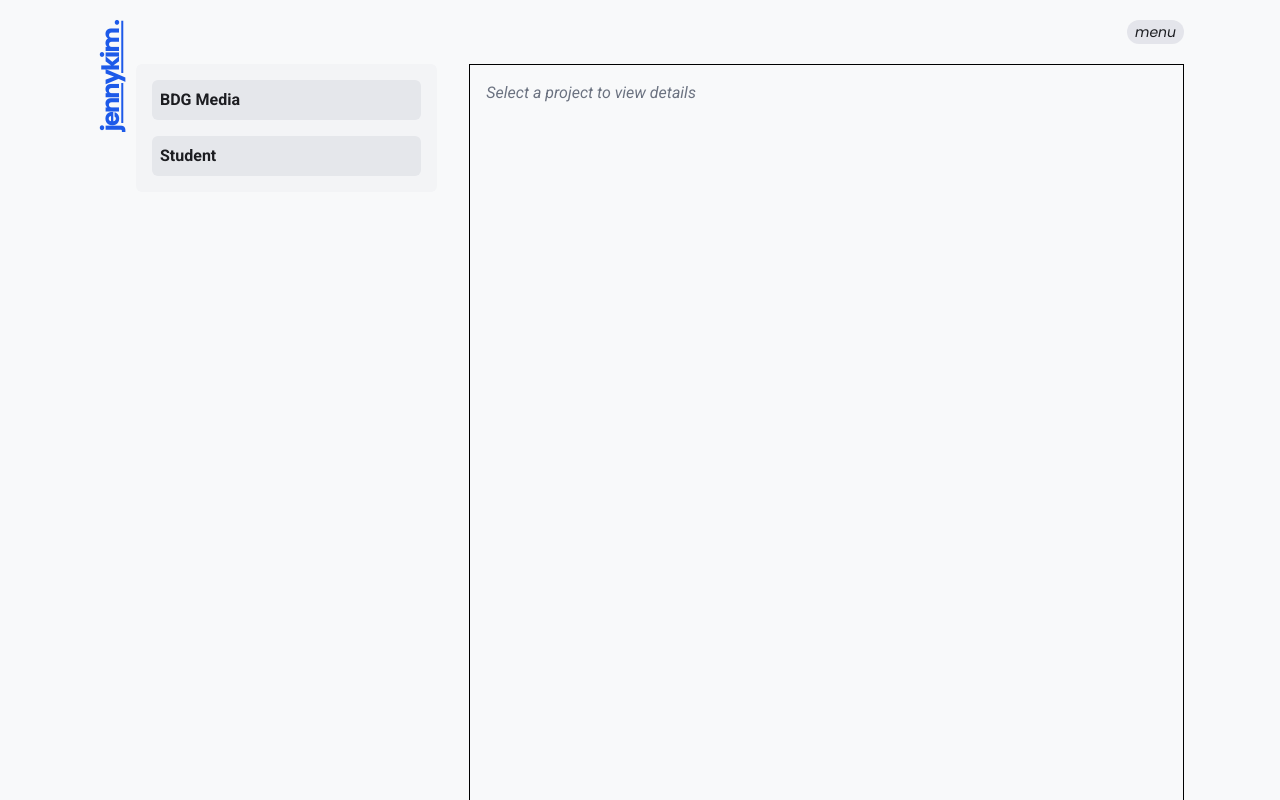
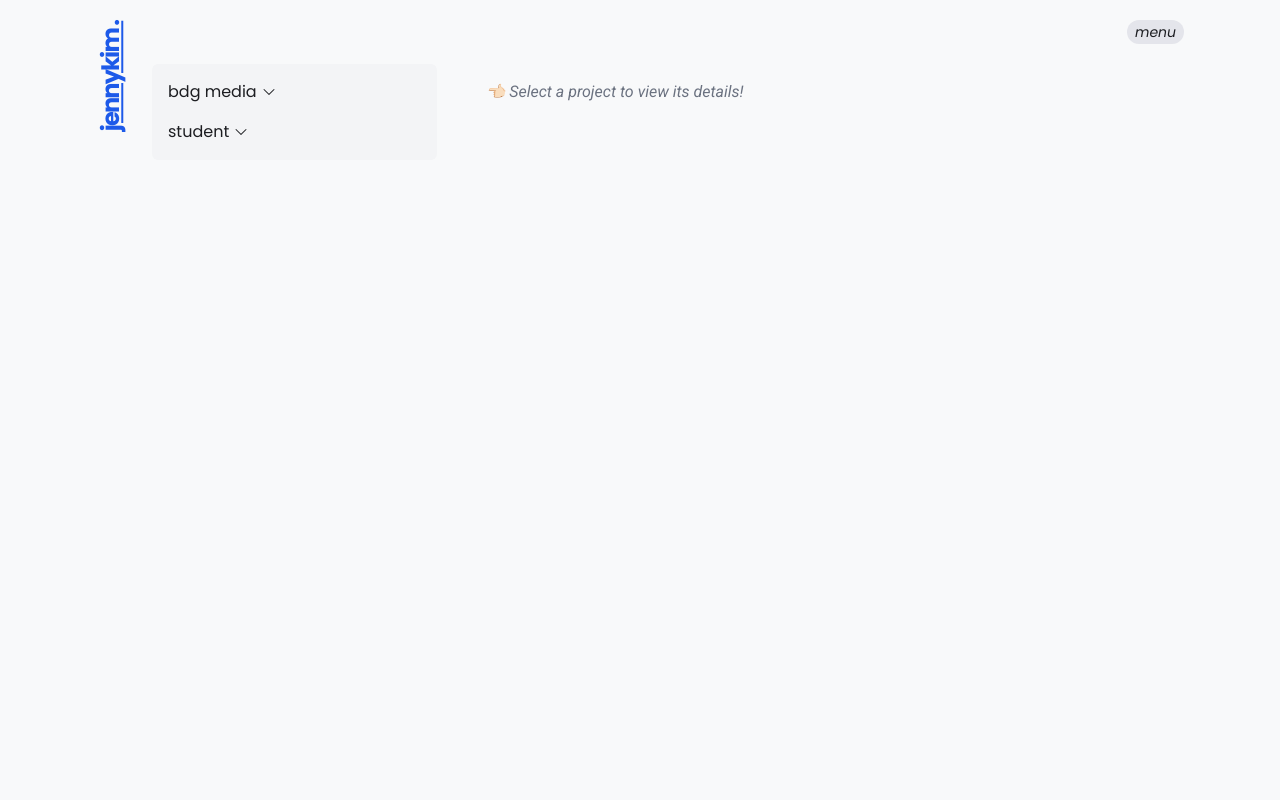
Before and after one commit to kim-jenny5/my-portfolio-site, a React (Create React App) app: page /projects in a window 1280 px wide. Shown: the top 800 px of the page. Built offline with nearby package versions, Linux system fonts and the light colour scheme.

Commit message:
set side panel for desktop and up

```diff
--- a/package.json
+++ b/package.json
@@ -10,7 +10,6 @@
 		"motion": "^12.16.0",
 		"react": "^18.3.1",
 		"react-dom": "^18.3.1",
-		"react-modal": "^3.16.3",
 		"react-responsive": "^10.0.0",
 		"react-router-dom": "^6.23.1",
 		"react-scripts": "^5.0.1",
--- a/src/App.js
+++ b/src/App.js
@@ -1,6 +1,5 @@
 import { useState } from 'react';
 import { Routes, Route, useLocation } from 'react-router-dom';
-import Modal from 'react-modal';
 import Header from './components/Header';
 import Footer from './components/Footer';
 import Home from './views/Home';
@@ -8,8 +7,6 @@ import About from './views/About';
 import Contact from './views/Contact';
 import Projects from './views/Projects';
 import SpotifyPlayer from './components/SpotifyPlayer';
-
-Modal.setAppElement('#root');
 
 export default function App() {
 	const [isMenuOpen, setIsMenuOpen] = useState(false);
--- a/src/components/Header.js
+++ b/src/components/Header.js
@@ -32,7 +32,7 @@ export default function Header({
 						isMenuOpen
 							? 'z-50 opacity-100 translate-y-1/3'
 							: 'z-0 opacity-0 pointer-events-none'
-					} absolute top-0 -right-2 bg-mist w-[150px] h-fit flex flex-col gap-y-1 items-end font-poppins text-sm shadow-lg p-4 transition duration-700 ease-in-out`}
+					} absolute top-0 -right-2 bg-mist w-[150px] h-fit flex flex-col gap-y-1 items-end font-poppins text-sm shadow-lg p-4 transition duration-700 ease-in-out rounded-md`}
 				/>
 			</>
 		</header>
--- /dev/null
+++ b/src/components/ProjectMenu.js
@@ -0,0 +1 @@
+export default function ProjectMenu() {}
--- a/src/views/Projects.js
+++ b/src/views/Projects.js
@@ -1,14 +1,9 @@
 import { useState } from 'react';
-// import Modal from 'react-modal';
 import pilim from '../assets/projects/pilim.png';
 import my_travelogue from '../assets/projects/my_travelogue.png';
 import my_daily_journal from '../assets/projects/my_daily_journal.png';
 import tableau_dambiance from '../assets/projects/tableau_dambiance.png';
-import {
-	ChevronUpIcon,
-	ChevronDownIcon,
-	ArrowTurnDownRightIcon
-} from '@heroicons/react/24/solid';
+import { ChevronUpIcon, ChevronDownIcon } from '@heroicons/react/24/solid';
 
 const PROJECTS = [
 	{
@@ -44,30 +39,38 @@ export default function Projects() {
 
 	return (
 		<>
-			<div className='col-start-1 col-span-4 row-start-full ml-10'>
+			<div className='col-start-1 col-span-full row-start-1 row-span-2 tabletLandscape:col-start-1 tabletLandscape:col-span-4 tabletLandscape:row-start-full ml-14 font-poppins'>
 				<div className='rounded-md bg-gray-100 p-4'>
 					<div className='space-y-4'>
 						{PROJECTS.map((group) => (
-							<div key={group.name}>
+							<div key={group.name} className='lowercase select-none'>
 								<div
 									onClick={() => toggleItem(group.name, setExpandedProjects)}
-									className='cursor-pointer font-semibold p-2 bg-gray-200 rounded-md hover:bg-gray-300 select-none'
+									className='flex items-center cursor-pointer hover:text-orion'
 								>
 									{group.name}
+									{expandedProjects[group.name] ? (
+										<ChevronUpIcon width={16} className='ml-1' />
+									) : (
+										<ChevronDownIcon width={16} className='ml-1' />
+									)}
 								</div>
 								{expandedProjects[group.name] && (
 									<div className='ml-4 mt-2 space-y-2'>
 										{group.projects.map((project, idx) => (
 											<div
 												key={idx}
-												className='cursor-pointer p-2 bg-gray-100 rounded select-none'
+												className='cursor-pointer'
 												onClick={() =>
 													project.sub
 														? toggleItem(project.name, setExpandedSubProjects)
 														: setSelectedProject(project)
 												}
 											>
-												<div className='flex items-center'>
+												<div className='relative flex items-center hover:text-orion'>
+													{selectedProject === project && (
+														<span className='absolute -left-3 w-1.5 h-1.5 bg-black rounded-full'></span>
+													)}
 													{project.name}
 													{project.sub &&
 														(expandedSubProjects[project.name] ? (
@@ -77,21 +80,25 @@ export default function Projects() {
 														))}
 												</div>
 												{project.sub && expandedSubProjects[project.name] && (
-													<ul className='list-none text-sm text-gray-700'>
+													<div className='text-sm text-gray-700 ml-4 mt-2 space-y-2'>
 														{project.sub.map((subProject, idx) => (
-															<li
+															<div
 																key={idx}
-																className='flex items-start gap-x-1 select-none'
+																className='cursor-pointer hover:text-orion'
 																onClick={(e) => {
 																	e.stopPropagation();
 																	setSelectedProject(subProject);
 																}}
 															>
-																<ArrowTurnDownRightIcon width={16} />
-																{subProject.name}
-															</li>
+																<div className='relative flex items-center'>
+																	{selectedProject === subProject && (
+																		<span className='absolute -left-3 w-1.5 h-1.5 bg-black rounded-full'></span>
+																	)}
+																	{subProject.name}
+																</div>
+															</div>
 														))}
-													</ul>
+													</div>
 												)}
 											</div>
 										))}
@@ -102,7 +109,7 @@ export default function Projects() {
 					</div>
 				</div>
 			</div>
-			<div className='col-start-5 col-span-full row-span-full border border-black'>
+			<div className='col-start-1 col-span-full row-start-3 row-span-full tabletLandscape:col-start-5 tabletLandscape:col-span-full tabletLandscape:row-span-full'>
 				{selectedProject ? (
 					<div className='p-4'>
 						<h2 className='text-xl font-semibold'>{selectedProject.name}</h2>
@@ -116,7 +123,7 @@ export default function Projects() {
 					</div>
 				) : (
 					<p className='p-4 text-gray-500 italic'>
-						Select a project to view details
+						👈🏻 Select a project to view its details!
 					</p>
 				)}
 			</div>
```
Also changed, not shown: src/variables.css (+0 -15 lines), src/tailwind.css, 1 other file (tests, documents, lock files or other folders).
